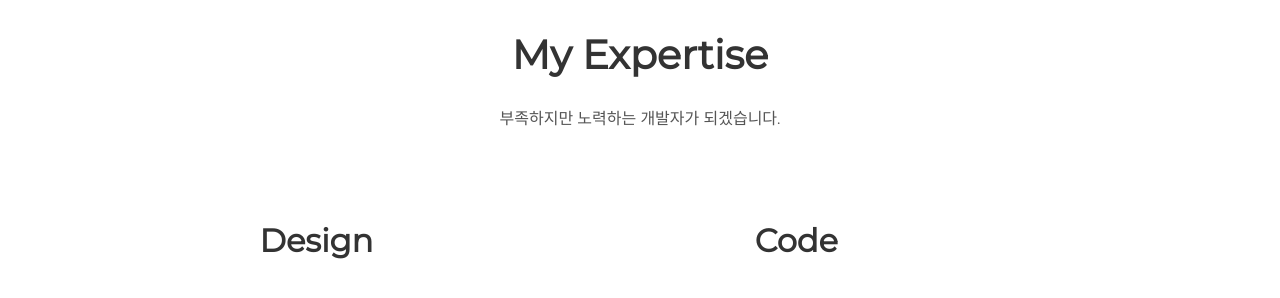
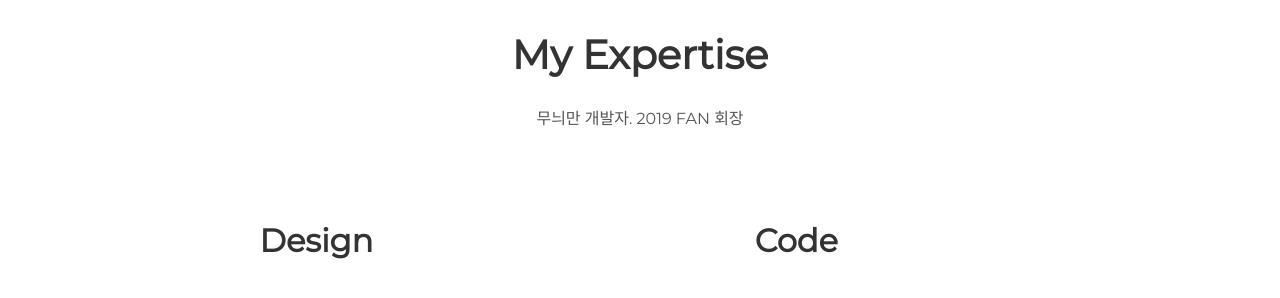
Before and after one commit to winterlood/tempPortfolio, a Jekyll site: the page built from index.html, in a window 1280 px wide and 900 px high, scrolled down 799 px. Shown: the part 151-449 px from the top of the window. Built offline with Jekyll 4.4.1, drawn with Linux system fonts in a browser that asks for light colours.

Commit message:
Update about.html

```diff
--- a/_includes/about.html
+++ b/_includes/about.html
@@ -1,6 +1,6 @@
  <div class="user-details">
   <h1> My Expertise </h1>
-  <p>  부족하지만 노력하는 개발자가 되겠습니다. </p>
+  <p>  무늬만 개발자. 2019 FAN 회장 </p>
 </div>
   <div class="user">
     <div class="tech">
```
